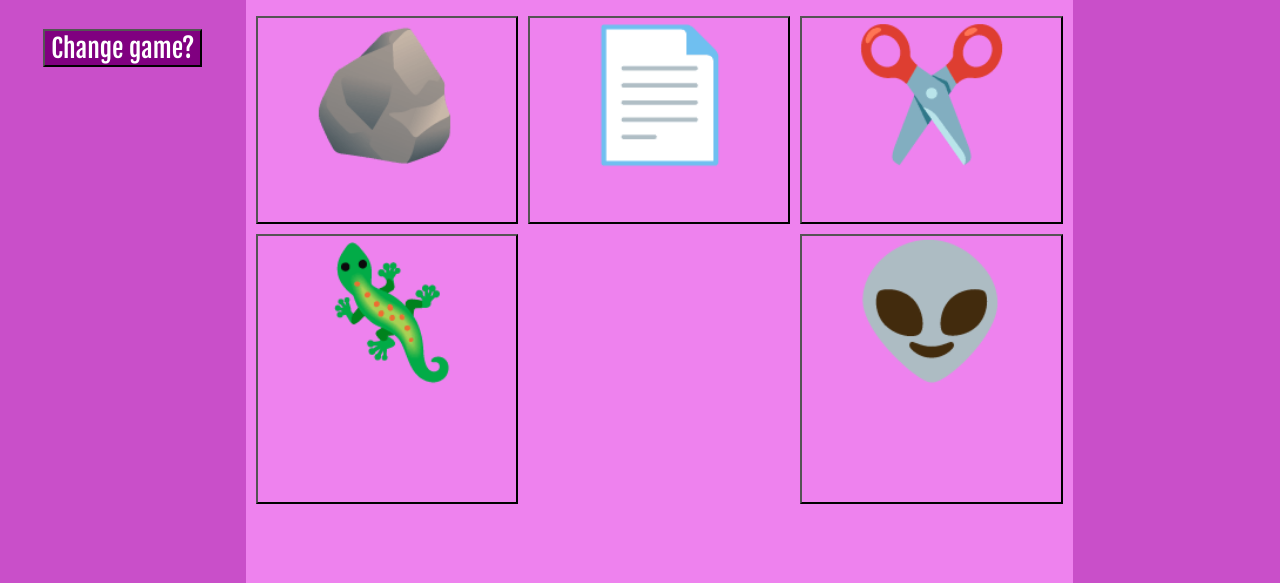
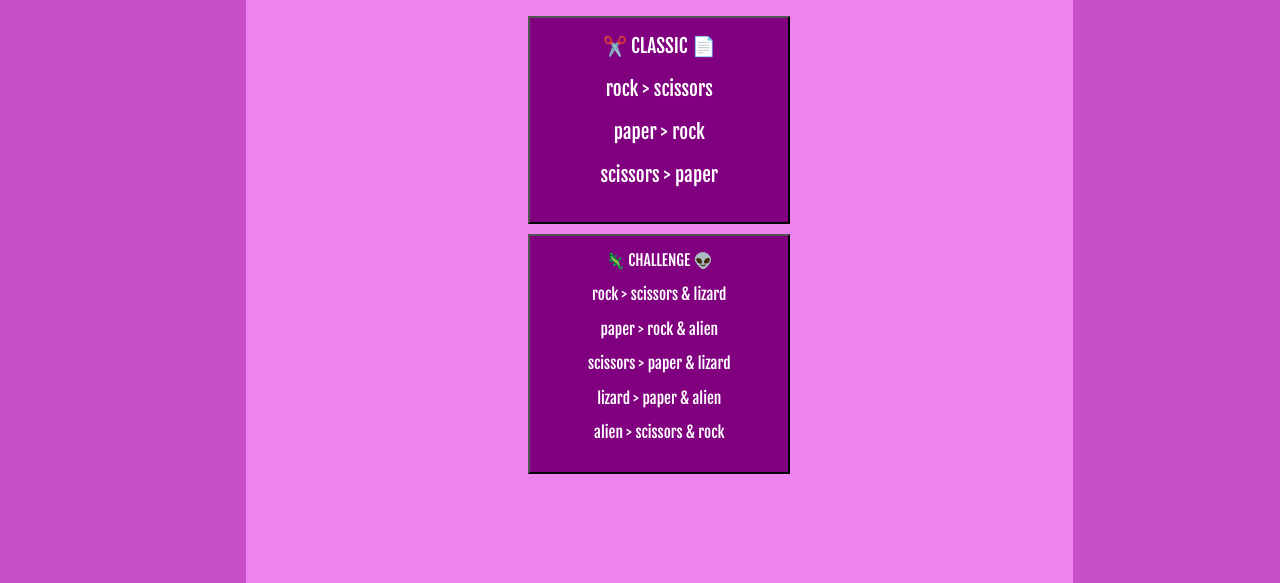
Before and after one commit to BenWehrend/rock-paper-scissors, a plain HTML site: page index.html in a window 1280 px wide. Shown: the part 217-800 px from the top of the page. Drawn offline with Linux system fonts and the light colour scheme.

Commit message:
adds de-borking of button layout

```diff
--- a/index.html
+++ b/index.html
@@ -12,14 +12,14 @@
         <p>👨🏼‍🦳</p>
         <p class="human-name">Human</p>
         <p class="human-wins">Wins: 0</p>
-        <button class="change-game">Change game?</button>
+        <button class="change-game" style="visibility: hidden;">Change game?</button>
       </div>
       <div class="computer">
         <p>💻</p>
         <p class="computer-name">Computer</p>
         <p class="computer-wins">Wins: 0</p>
       </div>
-      <button class="classic-game" style="visibility: hidden;">
+      <button class="classic-game" style="visibility: visible;">
         ✂️ CLASSIC 📄
         <div>
           <ul>rock > scissors</ul>
@@ -27,10 +27,10 @@
           <ul>scissors > paper</ul>
         </div>
       </button>
-      <button class="rock">🪨</button>
-      <button class="paper">📄</button>
-      <button class="scissors">✂️</button>
-      <button class="challenge-game" style="visibility: hidden;">
+      <button class="rock" style="visibility: hidden;">🪨</button>
+      <button class="paper" style="visibility: hidden;">📄</button>
+      <button class="scissors" style="visibility: hidden;">✂️</button>
+      <button class="challenge-game" style="visibility: visible;">
         🦎 CHALLENGE 👽
         <div>
           <ul>rock > scissors & lizard</ul>
@@ -40,8 +40,8 @@
           <ul>alien > scissors & rock</ul>
         </div>
       </button>
-      <button class="lizard">🦎</button>
-      <button class="alien">👽</button>
+      <button class="lizard" style="visibility: hidden;">🦎</button>
+      <button class="alien" style="visibility: hidden;">👽</button>
       </div>
     </div>
     <script src="main.js"></script>
--- a/main.js
+++ b/main.js
@@ -53,7 +53,7 @@ function changeGame() {
     lizardButton.style.visibility = "hidden";
     alienButton.style.visibility = "hidden";
     changeGameButton.style.visibility = "hidden";
-    subtitle.innetHTML = "Choose your game!";
+    subtitle.innerHTML = "Choose your game!";
 }
 
 
```
